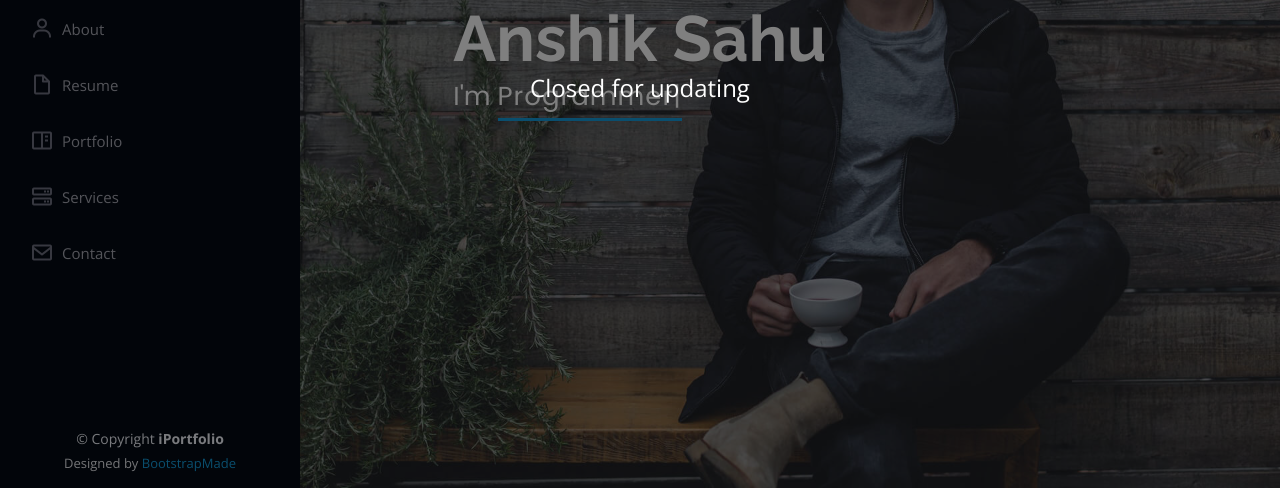
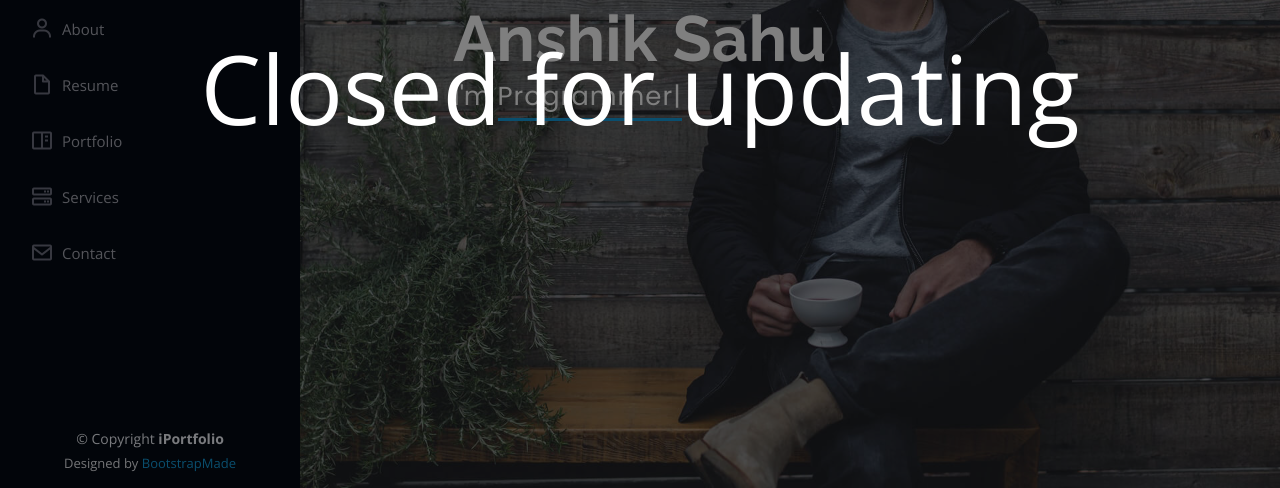
Before and after one commit to AnshikSahu/Profile, a plain HTML site: page index.html in a window 1280 px wide. Shown: the part 312-800 px from the top of the page. Drawn offline with nearby package versions, Linux system fonts and the light colour scheme.

Commit message:
Update index.html

```diff
--- a/index.html
+++ b/index.html
@@ -21,7 +21,7 @@
 
         #message {
             color: white;
-            font-size: 24px;
+            font-size: 96px;
             text-align: center;
         }
     </style>
```
